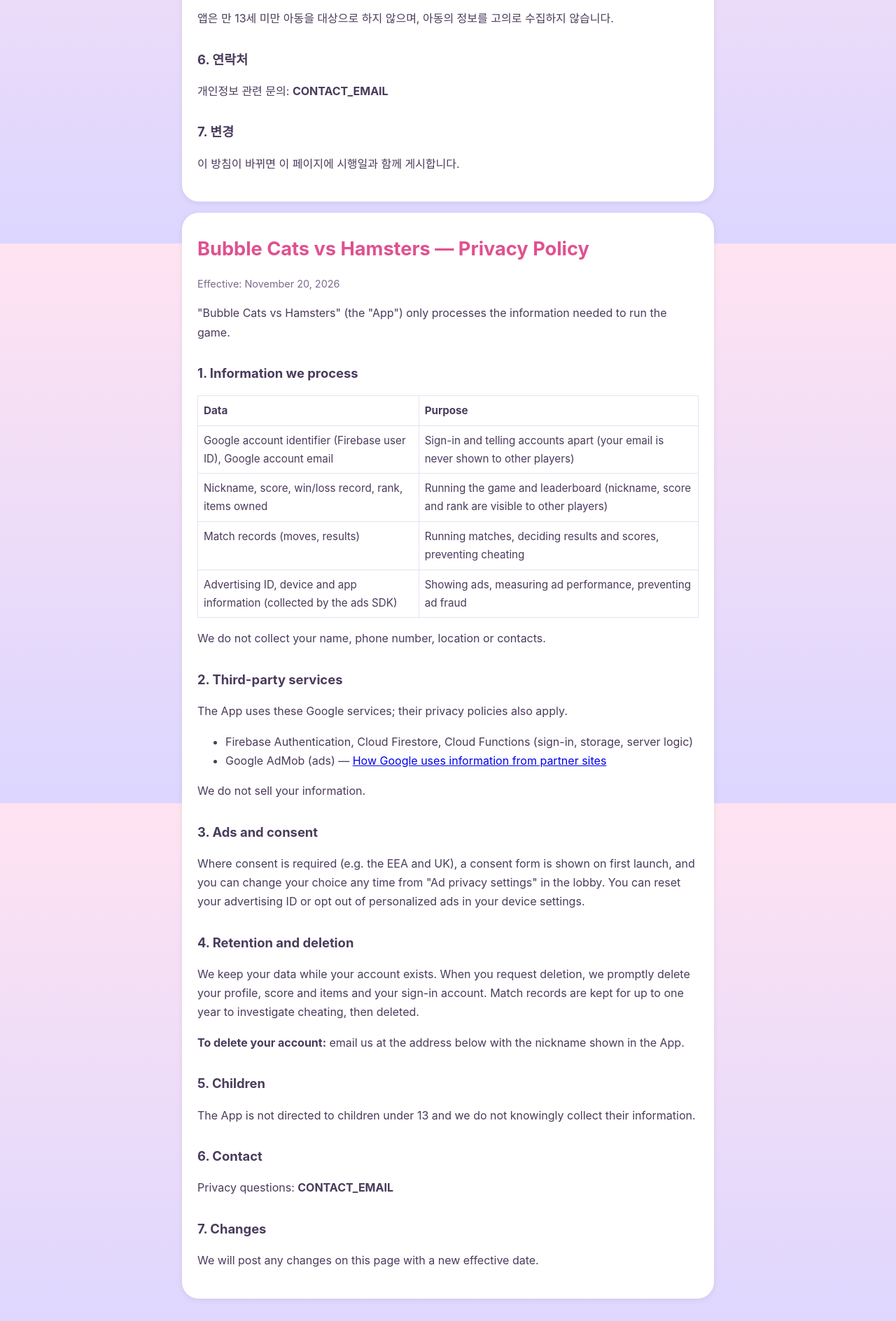
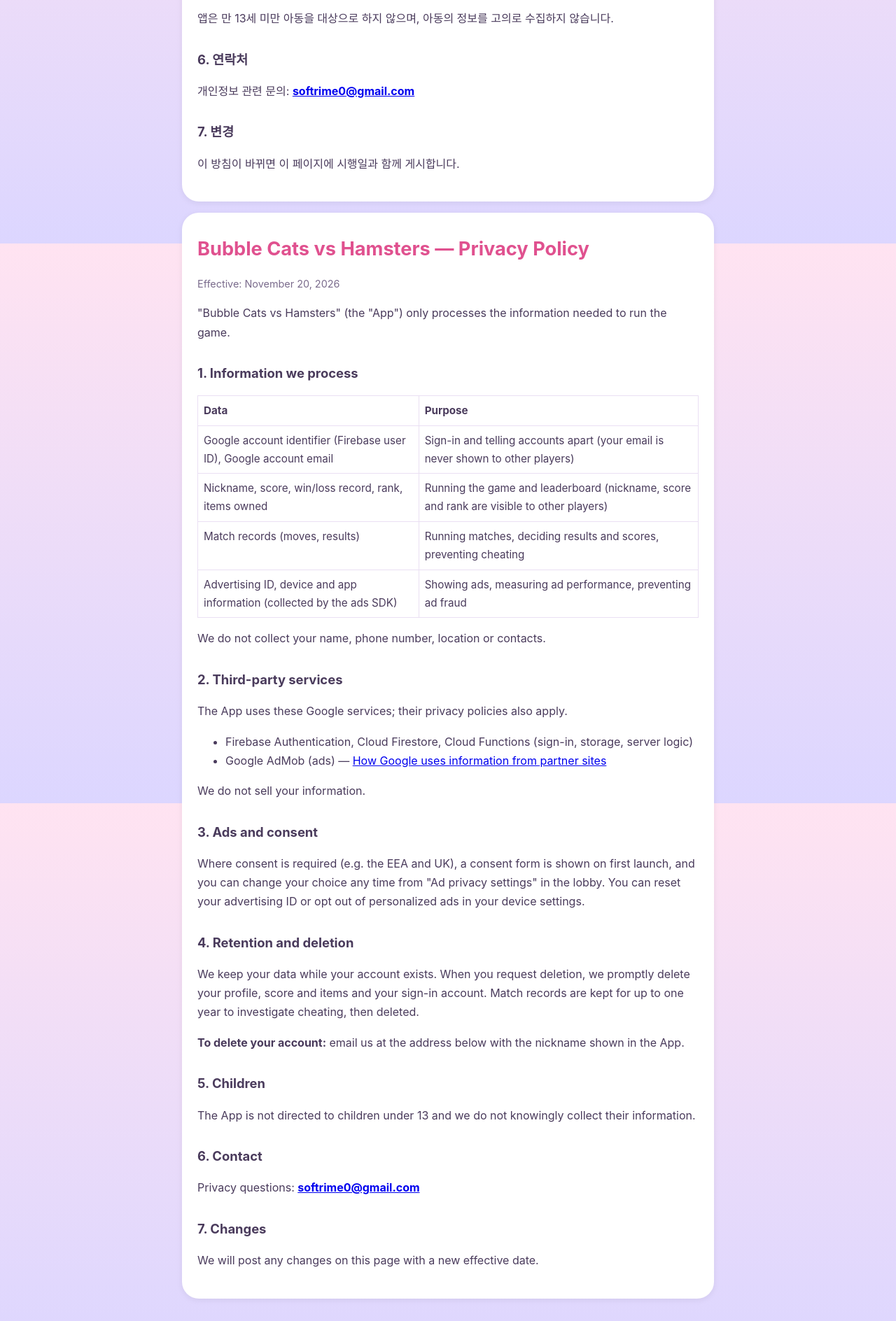
Before and after one commit to softrime0-77/Bubble, a plain HTML site: page docs/privacy.html in a window 1280 px wide. Shown: the part 1252-3140 px from the top of the page at 70% size. Drawn offline with Linux system fonts and the light colour scheme.

Commit message:
Add contact email to privacy policy
Co-Authored-By: Claude Opus 5.5 <noreply@anthropic.com>
Claude-Session: https://claude.ai/code/session_01BuUDiGkM2tHykbpiLtTpg7

```diff
--- a/docs/privacy.html
+++ b/docs/privacy.html
@@ -56,7 +56,7 @@
     <p>앱은 만 13세 미만 아동을 대상으로 하지 않으며, 아동의 정보를 고의로 수집하지 않습니다.</p>
 
     <h2>6. 연락처</h2>
-    <p>개인정보 관련 문의: <b>CONTACT_EMAIL</b></p>
+    <p>개인정보 관련 문의: <b><a href="mailto:softrime0@gmail.com">softrime0@gmail.com</a></b></p>
 
     <h2>7. 변경</h2>
     <p>이 방침이 바뀌면 이 페이지에 시행일과 함께 게시합니다.</p>
@@ -96,7 +96,7 @@
     <p>The App is not directed to children under 13 and we do not knowingly collect their information.</p>
 
     <h2>6. Contact</h2>
-    <p>Privacy questions: <b>CONTACT_EMAIL</b></p>
+    <p>Privacy questions: <b><a href="mailto:softrime0@gmail.com">softrime0@gmail.com</a></b></p>
 
     <h2>7. Changes</h2>
     <p>We will post any changes on this page with a new effective date.</p>
```
